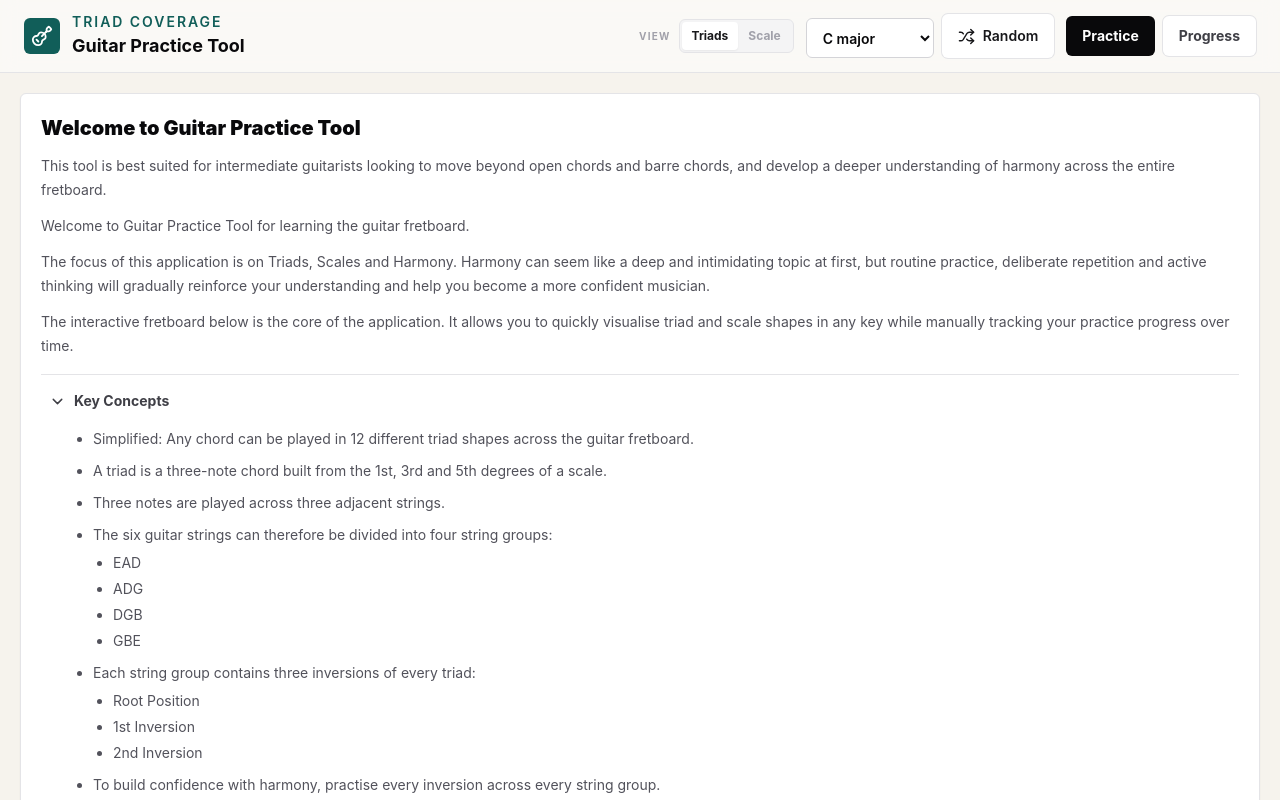
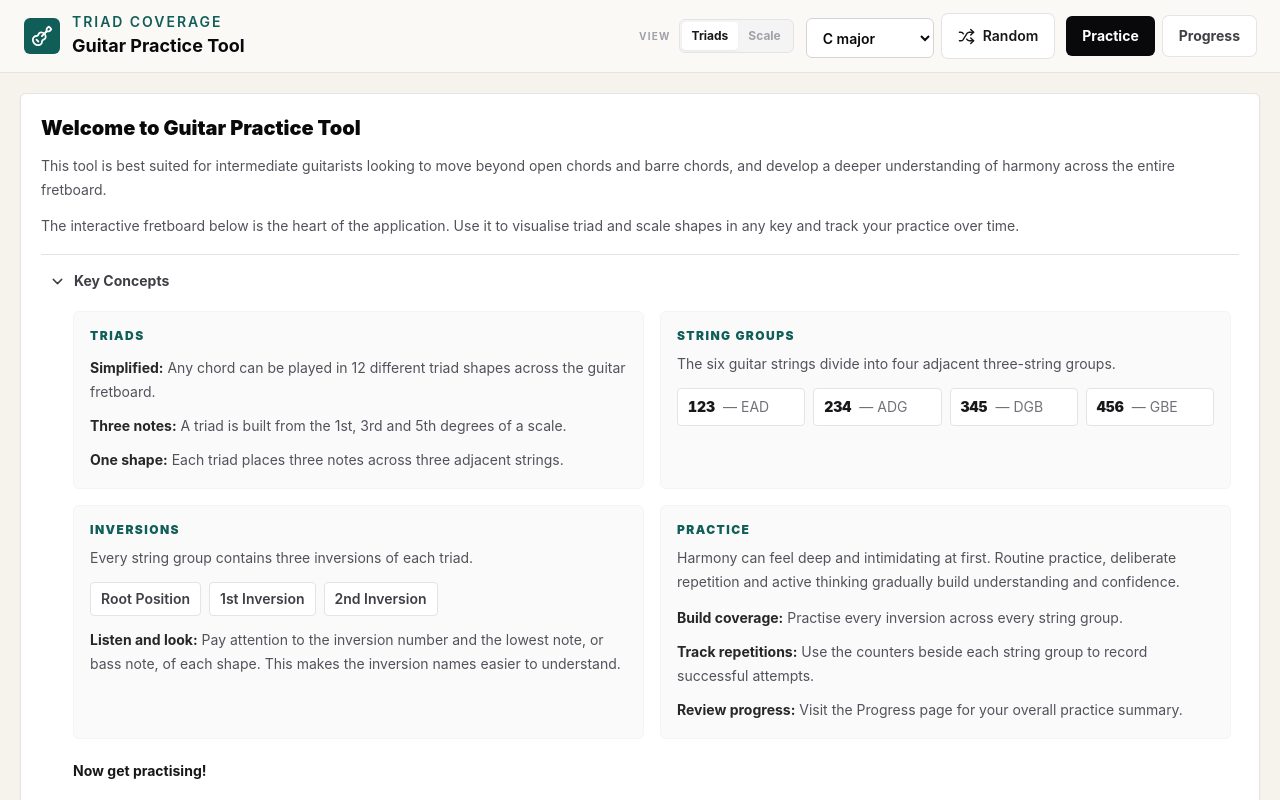
Before and after one commit to Patrock3/GuitarPracticeTool, a React (Vite) app: page / in a window 1280 px wide. Both pictures are taken after a click on the button "Key Concepts". Shown: the top 800 px of the page. Built offline with nearby package versions, Linux system fonts and the light colour scheme.

Commit message:
Refine welcome card content

```diff
--- a/src/components/workspace/WelcomeCard.tsx
+++ b/src/components/workspace/WelcomeCard.tsx
@@ -1,36 +1,88 @@
 import { useState } from "react";
 import { ChevronRight } from "lucide-react";
+
+interface ConceptPoint {
+  label: string;
+  text: string;
+}
+
+interface ConceptGroup {
+  title: string;
+  description?: string;
+  points?: ConceptPoint[];
+  stringGroups?: Array<{ strings: string; notes: string }>;
+  inversions?: string[];
+}
 
 const welcomeContent = {
   title: "Welcome to Guitar Practice Tool",
   introduction: [
     "This tool is best suited for intermediate guitarists looking to move beyond open chords and barre chords, and develop a deeper understanding of harmony across the entire fretboard.",
-    "Welcome to Guitar Practice Tool for learning the guitar fretboard.",
-    "The focus of this application is on Triads, Scales and Harmony. Harmony can seem like a deep and intimidating topic at first, but routine practice, deliberate repetition and active thinking will gradually reinforce your understanding and help you become a more confident musician.",
-    "The interactive fretboard below is the core of the application. It allows you to quickly visualise triad and scale shapes in any key while manually tracking your practice progress over time.",
+    "The interactive fretboard below is the heart of the application. Use it to visualise triad and scale shapes in any key and track your practice over time.",
   ],
   sections: [
     {
       id: "key-concepts",
       title: "Key Concepts",
-      items: [
-        { text: "Simplified: Any chord can be played in 12 different triad shapes across the guitar fretboard." },
-        { text: "A triad is a three-note chord built from the 1st, 3rd and 5th degrees of a scale." },
-        { text: "Three notes are played across three adjacent strings." },
+      groups: [
         {
-          text: "The six guitar strings can therefore be divided into four string groups:",
-          children: ["EAD", "ADG", "DGB", "GBE"],
+          title: "Triads",
+          points: [
+            {
+              label: "Simplified:",
+              text: "Any chord can be played in 12 different triad shapes across the guitar fretboard.",
+            },
+            {
+              label: "Three notes:",
+              text: "A triad is built from the 1st, 3rd and 5th degrees of a scale.",
+            },
+            {
+              label: "One shape:",
+              text: "Each triad places three notes across three adjacent strings.",
+            },
+          ],
         },
         {
-          text: "Each string group contains three inversions of every triad:",
-          children: ["Root Position", "1st Inversion", "2nd Inversion"],
+          title: "String Groups",
+          description: "The six guitar strings divide into four adjacent three-string groups.",
+          stringGroups: [
+            { strings: "123", notes: "EAD" },
+            { strings: "234", notes: "ADG" },
+            { strings: "345", notes: "DGB" },
+            { strings: "456", notes: "GBE" },
+          ],
         },
-        { text: "To build confidence with harmony, practise every inversion across every string group." },
-        { text: "As you practise, pay attention to the inversion number and the lowest note (bass note) of each shape. This is one of the easiest ways to understand why each inversion has its name." },
-        { text: "Use the counters beside each string group to manually track your successful practice repetitions." },
-        { text: "Visit the Progress page to review your overall practice summary." },
-      ],
-      closing: "Now get practising! 🎸",
+        {
+          title: "Inversions",
+          description: "Every string group contains three inversions of each triad.",
+          inversions: ["Root Position", "1st Inversion", "2nd Inversion"],
+          points: [
+            {
+              label: "Listen and look:",
+              text: "Pay attention to the inversion number and the lowest note, or bass note, of each shape. This makes the inversion names easier to understand.",
+            },
+          ],
+        },
+        {
+          title: "Practice",
+          description: "Harmony can feel deep and intimidating at first. Routine practice, deliberate repetition and active thinking gradually build understanding and confidence.",
+          points: [
+            {
+              label: "Build coverage:",
+              text: "Practise every inversion across every string group.",
+            },
+            {
+              label: "Track repetitions:",
+              text: "Use the counters beside each string group to record successful attempts.",
+            },
+            {
+              label: "Review progress:",
+              text: "Visit the Progress page for your overall practice summary.",
+            },
+          ],
+        },
+      ] as ConceptGroup[],
+      closing: "Now get practising!",
     },
   ],
 };
@@ -73,20 +125,47 @@ export function WelcomeCard() {
                 id={contentId}
               >
                 <div className="overflow-hidden">
-                  <div className="px-3 pb-3 pl-8 pt-2 text-sm leading-6 text-zinc-600">
-                    <ul className="list-disc space-y-2 pl-5">
-                      {section.items.map((item) => (
-                        <li key={item.text}>
-                          {item.text}
-                          {item.children && (
-                            <ul className="mt-1 list-disc space-y-0.5 pl-5">
-                              {item.children.map((child) => <li key={child}>{child}</li>)}
+                  <div className="px-2 pb-3 pt-3 text-sm leading-6 text-zinc-600 sm:pl-8">
+                    <div className="grid gap-4 md:grid-cols-2">
+                      {section.groups.map((group) => (
+                        <section className="rounded-md border border-zinc-100 bg-zinc-50 p-4" key={group.title}>
+                          <h3 className="text-xs font-black uppercase tracking-[0.12em] text-teal-800">
+                            {group.title}
+                          </h3>
+                          {group.description && <p className="mt-2">{group.description}</p>}
+                          {group.stringGroups && (
+                            <dl className="mt-3 grid grid-cols-2 gap-2 sm:grid-cols-4 md:grid-cols-2 lg:grid-cols-4">
+                              {group.stringGroups.map((stringGroup) => (
+                                <div className="flex items-center gap-2 rounded border border-zinc-200 bg-white px-2.5 py-1.5" key={stringGroup.strings}>
+                                  <dt className="font-black tabular-nums text-zinc-900">{stringGroup.strings}</dt>
+                                  <dd className="text-zinc-500">— {stringGroup.notes}</dd>
+                                </div>
+                              ))}
+                            </dl>
+                          )}
+                          {group.inversions && (
+                            <ul className="mt-3 flex flex-wrap gap-2" aria-label="Triad inversions">
+                              {group.inversions.map((inversion) => (
+                                <li className="rounded border border-zinc-200 bg-white px-2.5 py-1 font-semibold text-zinc-700" key={inversion}>
+                                  {inversion}
+                                </li>
+                              ))}
                             </ul>
                           )}
-                        </li>
+                          {group.points && (
+                            <ul className="mt-3 grid gap-2.5">
+                              {group.points.map((point) => (
+                                <li key={point.label}>
+                                  <strong className="font-bold text-zinc-800">{point.label}</strong>{" "}
+                                  {point.text}
+                                </li>
+                              ))}
+                            </ul>
+                          )}
+                        </section>
                       ))}
-                    </ul>
-                    <p className="mt-4 font-bold text-zinc-900">{section.closing}</p>
+                    </div>
+                    <p className="mt-5 font-bold text-zinc-900">{section.closing}</p>
                   </div>
                 </div>
               </div>
```
